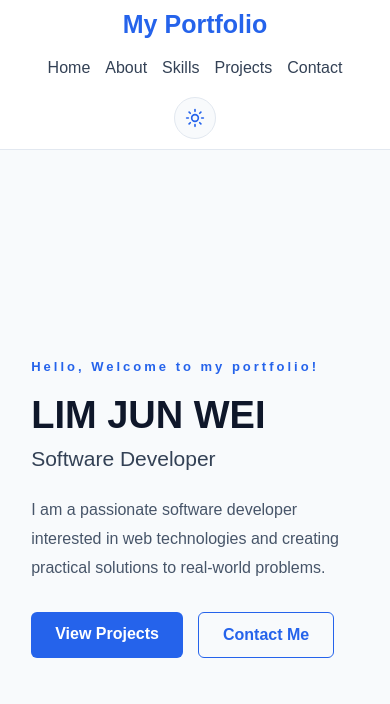
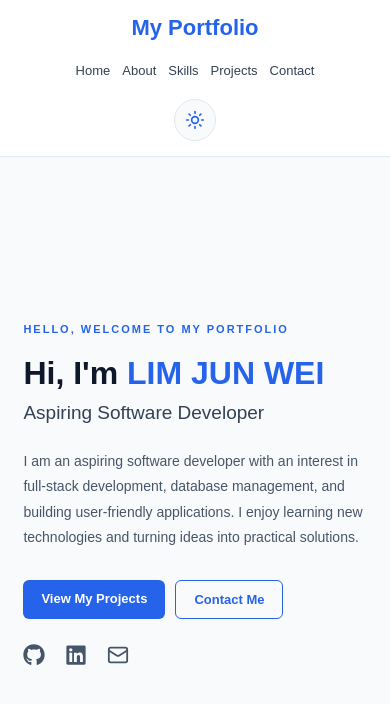
Before and after one commit to junwei0120/Personal-Portfolio, a React (Vite) app: page / in a window 390 px wide. Shown: the top 704 px of the page. Built offline with nearby package versions, Linux system fonts and the light colour scheme.

Commit message:
feat: add the hero section and naviagtion bar into components Next, some of the icon add from react icon packages(LinkedIn, Github) while mail and arrow down icon is from lucide-react

```diff
--- a/package.json
+++ b/package.json
@@ -10,9 +10,10 @@
     "preview": "vite preview"
   },
   "dependencies": {
-    "lucide-react": "^1.68.0",
+    "lucide-react": "^1.69.0",
     "react": "^19.3.1",
-    "react-dom": "^19.3.1"
+    "react-dom": "^19.3.1",
+    "react-icons": "^5.7.0"
   },
   "devDependencies": {
     "@eslint/js": "^10.0.1",
--- a/src/App.css
+++ b/src/App.css
@@ -1,6 +1,5 @@
-
 /* ========================================
-   1. DARK MODE (DEFAULT THEME)
+   1. THEME VARIABLES - DARK MODE
 ======================================== */
 .portfolio {
   --bg-color: #0b1120;
@@ -16,13 +15,14 @@
   background-color: var(--bg-color);
   color: var(--text-color);
 
-  transition: background-color 0.3s ease,
-              color 0.3s ease;
+  transition:
+    background-color 0.3s ease,
+    color 0.3s ease;
 }
 
 
 /* ========================================
-   2. LIGHT MODE
+   2. THEME VARIABLES - LIGHT MODE
 ======================================== */
 
 .portfolio.light {
@@ -46,7 +46,7 @@
   justify-content: space-between;
   align-items: center;
 
-  padding: 10px 2%;
+  padding: 18px 6%;
 
   background-color: var(--nav-bg);
   border-bottom: 1px solid var(--border-color);
@@ -57,17 +57,21 @@
 .logo {
   color: var(--accent-color);
   font-size: 25px;
+  font-weight: bold;
 }
 
 .nav-links {
   display: flex;
+  align-items: center;
   gap: 30px;
+
   list-style: none;
 }
 
 .nav-links a {
   color: var(--nav-text);
   text-decoration: none;
+  font-size: 15px;
 
   transition: color 0.3s ease;
 }
@@ -78,8 +82,9 @@
 
 
 /* ========================================
-   4. DARK / LIGHT MODE TOGGLE BUTTON
+   4. DARK / LIGHT MODE TOGGLE
 ======================================== */
+
 .theme-toggle {
   display: flex;
   justify-content: center;
@@ -111,6 +116,8 @@
 ======================================== */
 
 .hero {
+  position: relative;
+
   min-height: 85vh;
 
   display: flex;
@@ -132,10 +139,11 @@
 }
 
 .hero h1 {
-  font-size: 55px;
   margin: 20px 0 10px;
 
   color: var(--text-color);
+  font-size: 55px;
+  font-weight: bold;
 }
 
 .hero h1 span {
@@ -150,18 +158,19 @@
 }
 
 .description {
+  margin: 25px 0;
+
   color: var(--secondary-text);
 
   line-height: 1.8;
   font-size: 16px;
-
-  margin: 25px 0;
 }
 
 
 /* ========================================
-   6. HERO BUTTONS
+   6. HERO ACTION BUTTONS
 ======================================== */
+
 .hero-buttons {
   display: flex;
   gap: 15px;
@@ -170,9 +179,12 @@
 }
 
 .btn {
+  display: inline-block;
+
   padding: 13px 24px;
 
   border-radius: 6px;
+
   text-decoration: none;
   font-weight: bold;
 
@@ -186,6 +198,7 @@
 
 .primary-btn:hover {
   opacity: 0.85;
+  transform: translateY(-3px);
 }
 
 .secondary-btn {
@@ -196,14 +209,72 @@
 .secondary-btn:hover {
   background-color: var(--button-color);
   color: #ffffff;
+  transform: translateY(-3px);
 }
 
 
 /* ========================================
-   7. RESPONSIVE DESIGN
+   7. HERO SOCIAL LINKS
+======================================== */
+
+.social-links {
+  display: flex;
+  align-items: center;
+  gap: 20px;
+
+  margin-top: 35px;
+}
+
+.social-links a {
+  display: flex;
+  justify-content: center;
+  align-items: center;
+
+  color: var(--secondary-text);
+
+  transition: all 0.3s ease;
+}
+
+.social-links a:hover {
+  color: var(--accent-color);
+  transform: translateY(-4px);
+}
+
+
+/* ========================================
+   8. SCROLL INDICATOR
+======================================== */
+
+.scroll-indicator {
+  position: absolute;
+
+  bottom: 25px;
+  left: 50%;
+
+  transform: translateX(-50%);
+
+  display: flex;
+  align-items: center;
+  gap: 8px;
+
+  color: var(--secondary-text);
+  text-decoration: none;
+  font-size: 13px;
+
+  transition: color 0.3s ease;
+}
+
+.scroll-indicator:hover {
+  color: var(--accent-color);
+}
+
+
+/* ========================================
+   9. RESPONSIVE DESIGN
 ======================================== */
 
 @media (max-width: 768px) {
+
   /* Navigation */
   .navbar {
     flex-direction: column;
@@ -214,12 +285,12 @@
     flex-wrap: wrap;
     justify-content: center;
     gap: 15px;
-
     padding: 0;
   }
 
-  /* Hero */
+  /* Hero Section */
   .hero {
+    min-height: 80vh;
     padding: 60px 8%;
   }
 
@@ -231,8 +302,72 @@
     font-size: 21px;
   }
 
-  /* Buttons */
+  /* Action Buttons */
   .hero-buttons {
     flex-wrap: wrap;
   }
+
+  /* Social Links */
+  .social-links {
+    margin-top: 25px;
+  }
+
+  /* Scroll Indicator */
+  .scroll-indicator {
+    display: none;
+  }
 }
+
+
+/* ========================================
+   10. SMALL MOBILE SCREENS
+======================================== */
+
+@media (max-width: 480px) {
+
+  .navbar {
+    padding: 15px 5%;
+  }
+
+  .logo {
+    font-size: 22px;
+  }
+
+  .nav-links {
+    gap: 12px;
+  }
+
+  .nav-links a {
+    font-size: 13px;
+  }
+
+  .hero {
+    padding: 50px 6%;
+  }
+
+  .hero h1 {
+    font-size: 32px;
+  }
+
+  .hero h2 {
+    font-size: 19px;
+  }
+
+  .greeting {
+    font-size: 11px;
+    letter-spacing: 2px;
+  }
+
+  .description {
+    font-size: 14px;
+  }
+
+  .hero-buttons {
+    gap: 10px;
+  }
+
+  .btn {
+    padding: 11px 18px;
+    font-size: 13px;
+  }
+}
--- a/src/App.jsx
+++ b/src/App.jsx
@@ -1,6 +1,7 @@
 import './App.css'
 import { useState } from 'react'
-import { Moon, Sun } from 'lucide-react'
+import Navbar from './components/Navbar.jsx'
+import Hero from './components/Hero.jsx'
 
 function App() {
   // Store the current theme
@@ -17,69 +18,10 @@ function App() {
     <div className={`portfolio ${theme}`}>
 
       {/* Navigation Bar */}
-      <nav className="navbar">
-
-        <h2 className="logo">My Portfolio</h2>
-
-        <ul className="nav-links">
-          <li><a href="#home">Home</a></li>
-          <li><a href="#about">About</a></li>
-          <li><a href="#skills">Skills</a></li>
-          <li><a href="#projects">Projects</a></li>
-          <li><a href="#contact">Contact</a></li>
-        </ul>
-
-        {/* Theme Toggle Button */}
-        <button
-          className="theme-toggle"
-          onClick={toggleTheme}
-          aria-label={`Switch to ${theme === 'light' ? 'dark' : 'light'} mode`}
-          title={`Switch to ${theme === 'light' ? 'dark' : 'light'} mode`}
-        >
-          {theme === 'light' ? (
-            <Sun size={20} />
-          ) : (
-            <Moon size={20} />
-          )}
-        </button>
-
-      </nav>
+      <Navbar theme={theme} toggleTheme={toggleTheme} />
 
       {/* Hero Section */}
-      <section className="hero" id="home">
-
-        <div className="hero-content">
-
-          <p className="greeting">
-            Hello, Welcome to my portfolio!
-          </p>
-
-          <h1>LIM JUN WEI</h1>
-
-          <h2>Software Developer</h2>
-
-          <p className="description">
-            I am a passionate software developer interested
-            in web technologies and creating practical
-            solutions to real-world problems.
-          </p>
-
-          <div className="hero-buttons">
-
-            <a href="#projects" className="btn primary-btn">
-              View Projects
-            </a>
-
-            <a href="#contact" className="btn secondary-btn">
-              Contact Me
-            </a>
-
-          </div>
-
-        </div>
-
-      </section>
-
+      <Hero />
     </div>
   )
 }
--- /dev/null
+++ b/src/components/Hero.jsx
@@ -0,0 +1,72 @@
+
+import { FaGithub, FaLinkedin } from 'react-icons/fa'
+import { Mail, ArrowDown } from 'lucide-react'
+
+function Hero() {
+  return (
+    <section className="hero" id="home">
+      <div className="hero-content">
+        <p className="greeting">
+          HELLO, WELCOME TO MY PORTFOLIO
+        </p>
+
+        <h1>
+          Hi, I'm <span>LIM JUN WEI</span>
+        </h1>
+
+        <h2>
+          Aspiring Software Developer
+        </h2>
+
+        <p className="description">
+          I am an aspiring software developer with an interest
+          in full-stack development, database management, and
+          building user-friendly applications. I enjoy learning
+          new technologies and turning ideas into practical solutions.
+        </p>
+
+        {/* Action Buttons */}
+        <div className="hero-buttons">
+          <a href="#projects" className="btn primary-btn">
+            View My Projects
+          </a>
+          <a href="#contact" className="btn secondary-btn">
+            Contact Me
+          </a>
+        </div>
+
+        {/* Social Media Links */}
+        <div className="social-links">
+          <a href="https://github.com/junwei0120"
+             target="_blank"
+             rel="noopener noreferrer"
+             aria-label="GitHub">
+            <FaGithub size={22} />
+          </a>
+
+          <a href="https://www.linkedin.com/in/lim-jun-wei-2b62bb2a5/"
+             target="_blank"
+             rel="noopener noreferrer"
+             aria-label="LinkedIn">
+            <FaLinkedin size={22} />
+          </a>
+
+          <a href="mailto:limjunwei0120@gmail.com"
+             aria-label="Email">
+            <Mail size={22} />
+          </a>
+
+        </div>
+
+      </div>
+
+      {/* Scroll Indicator */}
+      <a href="#about" className="scroll-indicator" aria-label="Scroll down to About section">
+        <ArrowDown size={20} />
+        <span>Scroll to explore</span>
+      </a>
+    </section>
+  )
+}
+
+export default Hero
--- /dev/null
+++ b/src/components/Navbar.jsx
@@ -0,0 +1,45 @@
+
+import { Moon, Sun } from 'lucide-react'
+
+function Navbar({ theme, toggleTheme }) { //destructuring props = Navbar component receive two props: theme and toggleTheme
+
+  return (
+    <nav className="navbar">
+
+      {/* Website Logo */}
+      <h2 className="logo">
+        My Portfolio
+      </h2>
+
+      {/* Navigation Links */}
+      <ul className="nav-links">
+
+        <li><a href="#home">Home</a></li>
+        <li><a href="#about">About</a></li>
+        <li><a href="#skills">Skills</a></li>
+        <li><a href="#projects">Projects</a></li>
+        <li><a href="#contact">Contact</a></li>
+
+      </ul>
+
+      {/* Theme Toggle Button */}
+      <button
+        className="theme-toggle"
+        onClick={toggleTheme}
+        aria-label={`Switch to ${theme === 'light' ? 'dark' : 'light'} mode`}
+        title={`Switch to ${theme === 'light' ? 'dark' : 'light'} mode`}
+      >
+
+        {theme === 'light' ? (
+          <Sun size={20} />
+        ) : (
+          <Moon size={20} />
+        )}
+
+      </button>
+
+    </nav>
+  )
+}
+
+export default Navbar
```
Also changed, not shown: 1 other file (tests, documents, lock files or other folders).
